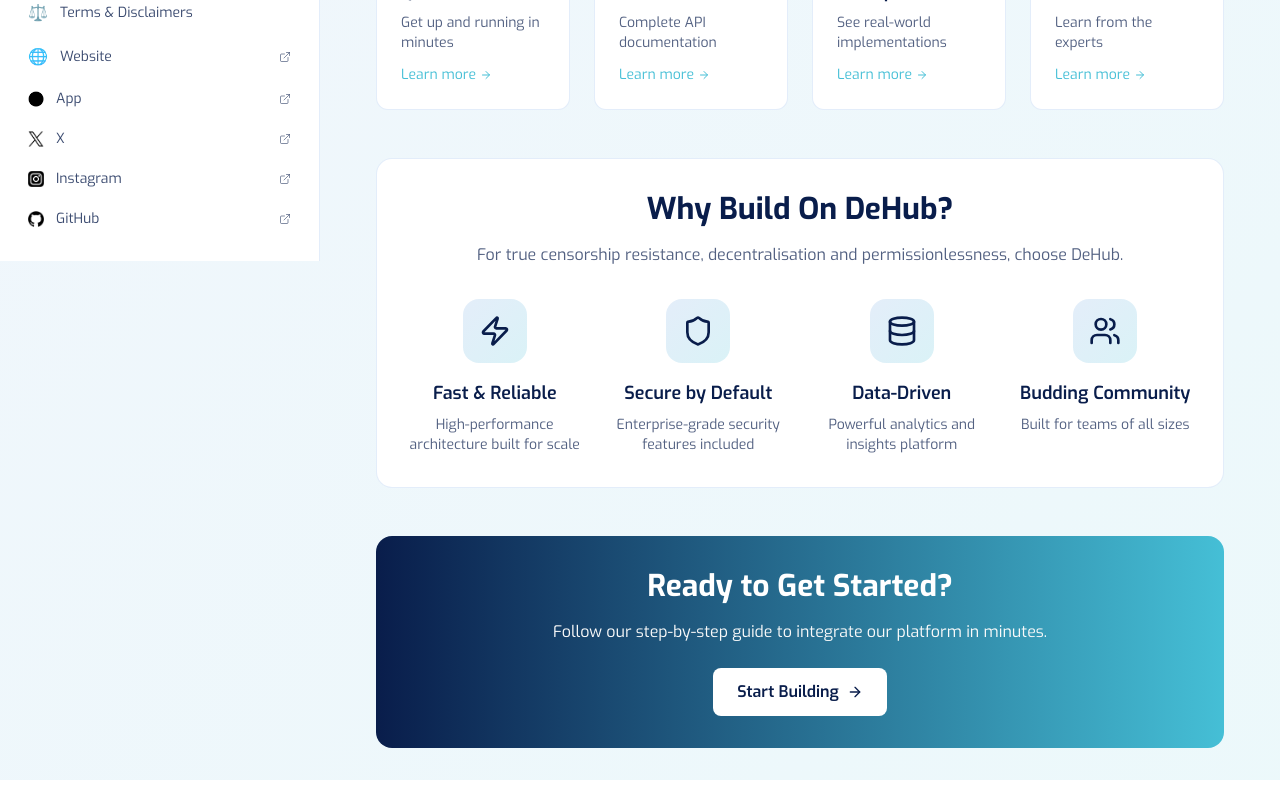
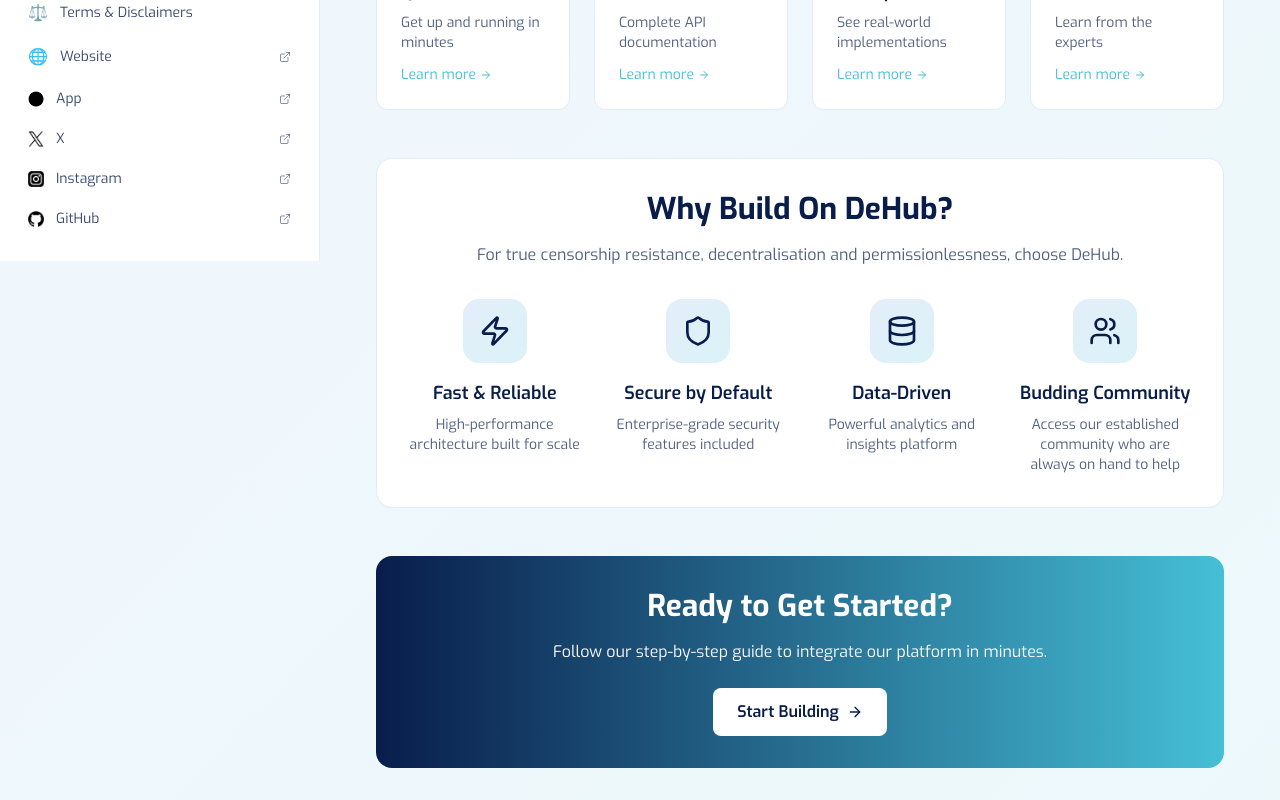
Before and after one commit to maldoteth/dehubdocs, a React (Vite) app: page /docs in a window 1280 px wide. Shown: the part 540-1340 px from the top of the page. Built offline with nearby package versions, Linux system fonts and the light colour scheme.

Commit message:
Fix: Update community description
Updated the community description on the docs home page.

```diff
--- a/src/pages/docs/DocsHome.tsx
+++ b/src/pages/docs/DocsHome.tsx
@@ -1,6 +1,7 @@
 import React from 'react';
 import { Link } from 'react-router-dom';
 import { ArrowRight, Book, Code, Zap, Shield, Users, Database, Rocket, Star, CheckCircle } from 'lucide-react';
+
 const DocsHome = () => {
   const quickLinks = [{
     title: 'Quick Start',
@@ -42,7 +43,7 @@ const DocsHome = () => {
   }, {
     icon: Users,
     title: 'Budding Community',
-    description: 'Built for teams of all sizes'
+    description: 'Access our established community who are always on hand to help'
   }];
   return <div className="space-y-12">
       {/* Hero Section */}
@@ -117,4 +118,5 @@ const DocsHome = () => {
       </div>
     </div>;
 };
+
 export default DocsHome;
```
